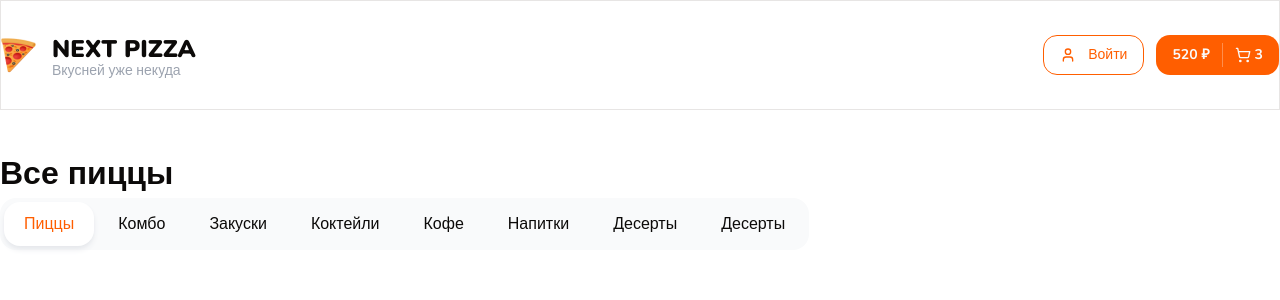
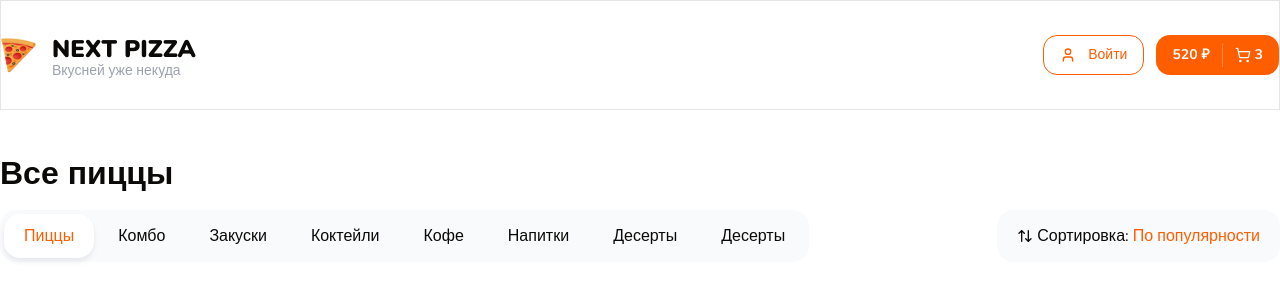
Before and after one commit to Albert-Ti/next-pizza, a Next.js app: page / in a window 1280 px wide. Shown: the top 300 px of the page. Built offline with nearby package versions, Linux system fonts and the light colour scheme.

Commit message:
refactor: implementation of header layout and sorting

```diff
--- a/app/page.tsx
+++ b/app/page.tsx
@@ -1,4 +1,4 @@
-import {Categories, Container, SortPopup} from '@/components/shared'
+import {Container, TopBar} from '@/components/shared'
 import {Title} from '@/components/shared/title'
 
 export default function Home() {
@@ -6,12 +6,11 @@
     <>
       <Container className='mt-10'>
         <Title className='font-extrabold' size='lg' text={'Все пиццы'} />
+      </Container>
 
-        <nav>
-          <Categories />
-          <SortPopup />
-        </nav>
-      </Container>
+      <TopBar />
+
+      <div className='h-[3000px]'></div>
     </>
   )
 }
--- a/components/shared/index.ts
+++ b/components/shared/index.ts
@@ -2,3 +2,4 @@
 export {Container} from './container'
 export {Categories} from './categories'
 export {SortPopup} from './sort-popup'
+export {TopBar} from './top-bar'
--- a/components/shared/sort-popup.tsx
+++ b/components/shared/sort-popup.tsx
@@ -1,5 +1,13 @@
+import {cn} from '@/lib/utils'
+import {ArrowUpDown} from 'lucide-react'
 import React from 'react'
 
 export const SortPopup: React.FC = () => {
-  return <></>
+  return (
+    <div className={cn('inline-flex items-center gap-1 bg-gray-50 px-5 h-[52px] rounded-2xl cursor-pointer')}>
+      <ArrowUpDown size={16} />
+      <span>Сортировка:</span>
+      <span className='text-primary'>По популярности</span>
+    </div>
+  )
 }
--- /dev/null
+++ b/components/shared/top-bar.tsx
@@ -0,0 +1,19 @@
+import React from 'react'
+import {Categories} from './categories'
+import {Container} from './container'
+import {SortPopup} from './sort-popup'
+
+export const TopBar: React.FC = () => {
+  return (
+    <>
+      <div className='sticky top-0 py-3 shadow-black/5 z-10'>
+        <Container>
+          <nav className='flex justify-between'>
+            <Categories />
+            <SortPopup />
+          </nav>
+        </Container>
+      </div>
+    </>
+  )
+}
```
